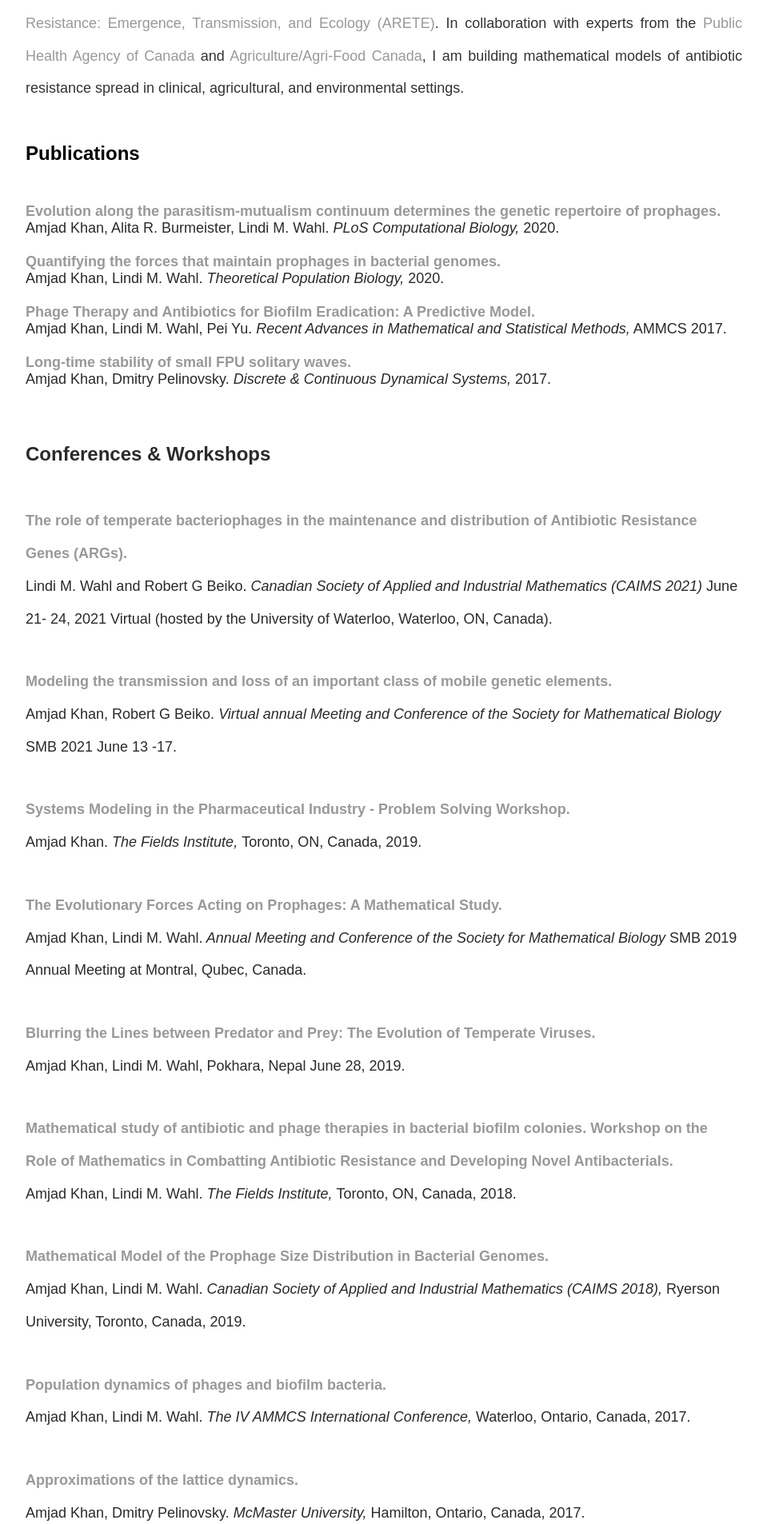
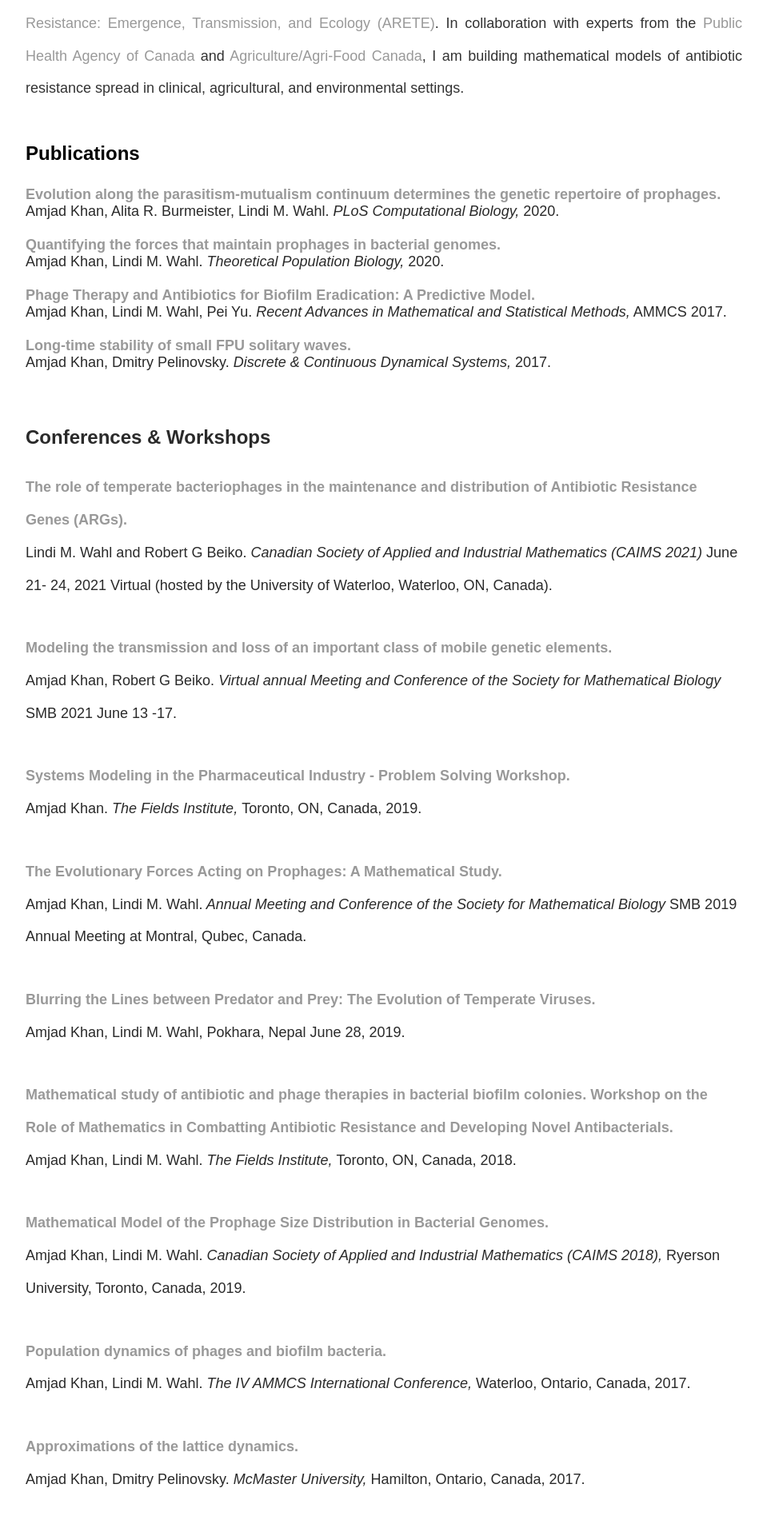
Before and after one commit to MathBioInfo/amjadkhan, a Jekyll site: the page built from Research/index.html, in a window 1280 px wide. Shown: the part 939-2845 px from the top of the page at 80% size, without its empty margins (160-1119 px from the left). Built offline with Jekyll 4.4.1, drawn with Linux system fonts in a browser that asks for light colours.

Commit message:
Update index.html

```diff
--- a/Research/index.html
+++ b/Research/index.html
@@ -44,8 +44,8 @@ title: About my research
 			<!--<h3> Pulications</p>-->
 			<!--<div class="paragraph"><font color="#2a2a2a" size="3">-->
 	<br><font size="5"><b>Publications</b></font><br>
-	<br>
-	<p><div class="paragraph"><font color="#2a2a2a" size="4">
+	<p>
+	<div class="paragraph"><font color="#2a2a2a" size="4">
 	<a href="https://journals.plos.org/ploscompbiol/article?id=10.1371/journal.pcbi.1008482" target="_blank">
 	<strong> Evolution along the parasitism-mutualism continuum determines the genetic repertoire of prophages.
 	</strong></a><br />Amjad Khan, Alita R. Burmeister, Lindi M. Wahl.<em> PLoS Computational Biology,</em> 2020.
@@ -66,8 +66,7 @@ title: About my research
 	</font><br /><br /><font color="#2a2a2a" size="4">
 	</p>
 	<br>
-	<font size="5"><b>Conferences & Workshops</b></font><br>
-	<br>
+	<font size="5"><b>Conferences & Workshops</b></font>
 	<p>
 	<a href="https://uwaterloo.ca/canadian-applied-industrial-math-society-annual-meeting-2021/" target="_blank">
 	<strong> The role of temperate bacteriophages in the maintenance and distribution of Antibiotic Resistance Genes (ARGs).
```
